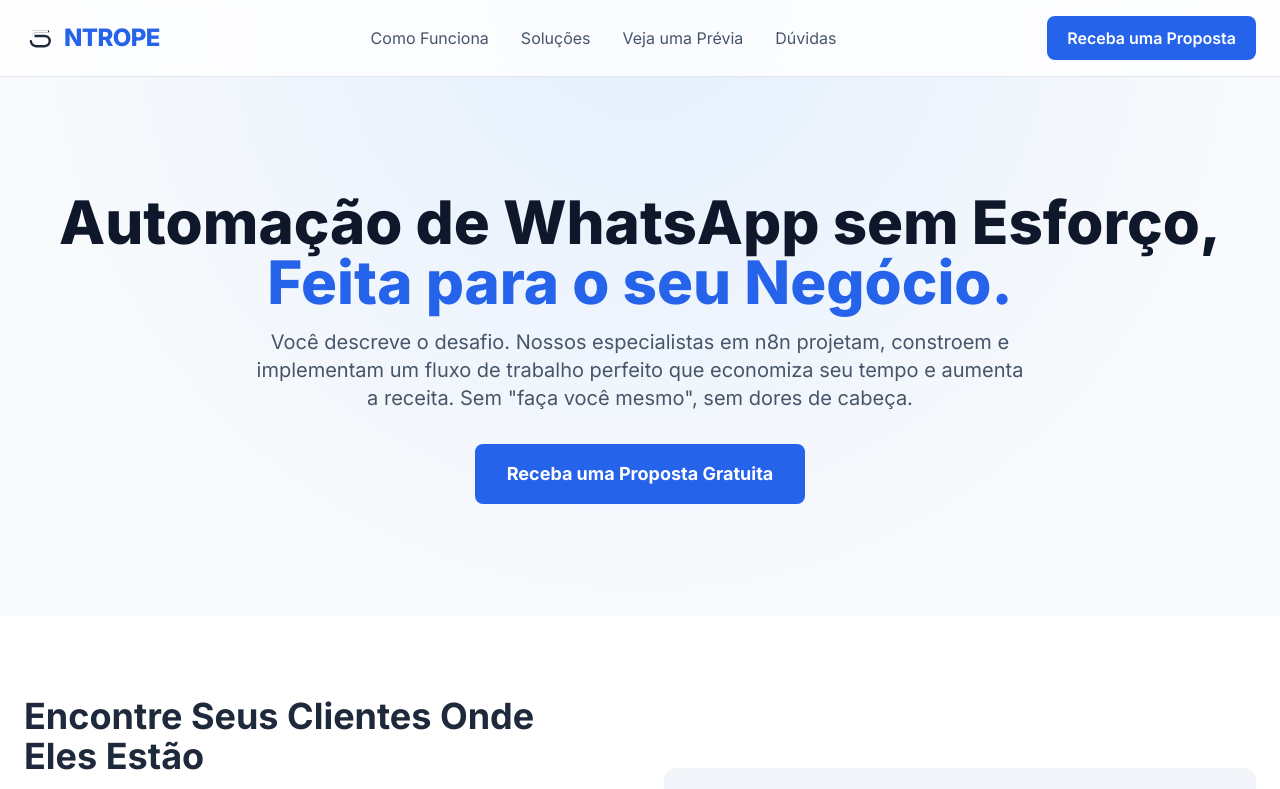
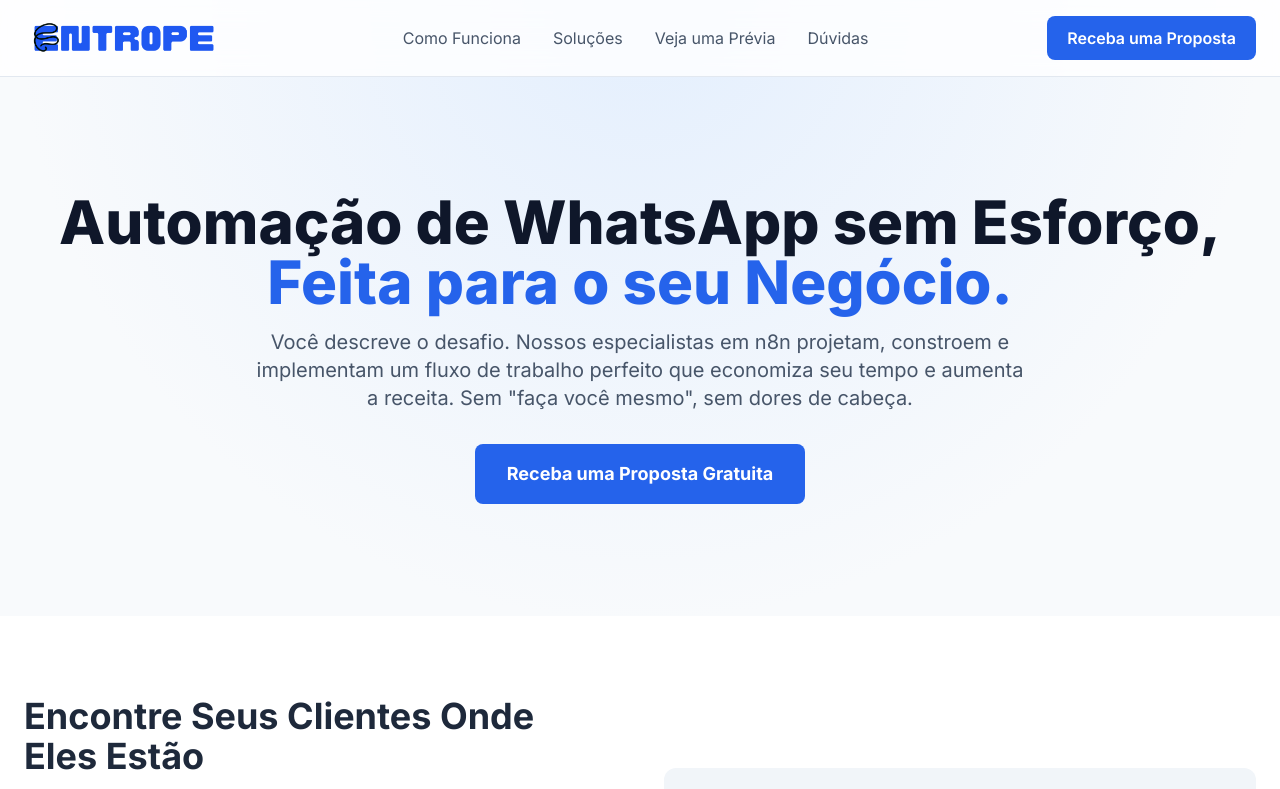
Before and after one commit to marziolaguiarentrope/entrope-site_br, a plain HTML site: page index.html in a window 1280 px wide. Shown: the top 789 px of the page. Drawn offline with nearby package versions, Linux system fonts and the light colour scheme.

Commit message:
Update index.html

```diff
--- a/index.html
+++ b/index.html
@@ -65,11 +65,8 @@
     <!-- Header -->
     <header class="bg-white/80 backdrop-blur-lg fixed top-0 left-0 right-0 z-50 border-b border-slate-200">
         <div class="container mx-auto px-6 py-4 flex justify-between items-center">
-            <a href="#" class="flex items-center gap-2 text-2xl font-bold text-slate-800">
-                <div class="w-8 h-8 flex items-center justify-center">
-                    <svg viewBox="0 0 40 40" fill="none" xmlns="http://www.w3.org/2000/svg" class="w-full h-full"><path d="M32 5H8C6.34315 5 5 6.34315 5 8V32C5 33.6569 6.34315 35 8 35H32C33.6569 35 35 33.6569 35 32V8C35 6.34315 33.6569 5 32 5Z" fill="white"/><path d="M30 11.6667H11.6667V17.5H25.8333C27.5471 17.5 29.1895 18.1583 30.3646 19.3335C31.5398 20.5086 32.198 22.151 32.198 23.8648C32.198 25.5786 31.5398 27.221 30.3646 28.3961C29.1895 29.5713 27.5471 30.2295 25.8333 30.2295H15C13.2862 30.2295 11.6439 29.5713 10.4687 28.3961C9.29355 27.221 8.63542 25.5786 8.63542 23.8648" stroke="#1E293B" stroke-width="3" stroke-linecap="round" stroke-linejoin="round"/><path d="M30 11.6667H11.6667V22.5H30" stroke="white" stroke-width="3"/></svg>
-                </div>
-                <span class="font-extrabold text-2xl tracking-tight brand-blue">NTROPE</span>
+            <a href="#" class="flex items-center gap-3 text-2xl font-bold text-slate-800">
+                <img src="logo-empresa (1).png" alt="Entrope Logo" class="h-10 w-auto">
             </a>
             <nav class="hidden md:flex items-center space-x-8">
                 <a href="#how-it-works" class="text-slate-600 hover:text-blue-600 transition">Como Funciona</a>
```
